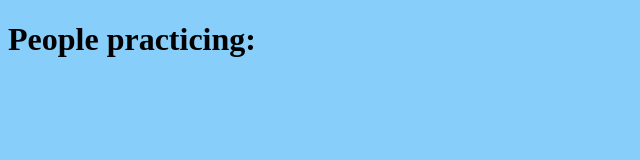
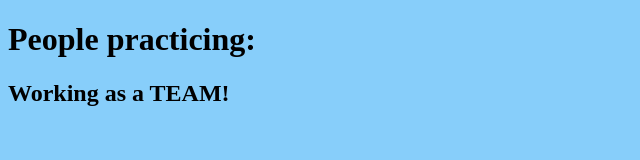
Before and after one commit to shoey56/merge_practice, a plain HTML site: page index.html in a window 1280 px wide. Shown: the whole page, without its empty margins (0-640 px from the left). Drawn offline with Linux system fonts and the light colour scheme.

Commit message:
Kim's changes

```diff
--- a/index.html
+++ b/index.html
@@ -11,7 +11,7 @@
     <body>
         <h1>People practicing:</h1>
         <h2></h2>
-        <h2></h2>
+        <h2>Working as a TEAM!</h2>
         <h2></h2>
 
         <script src="scripts.js" async defer></script>
```
